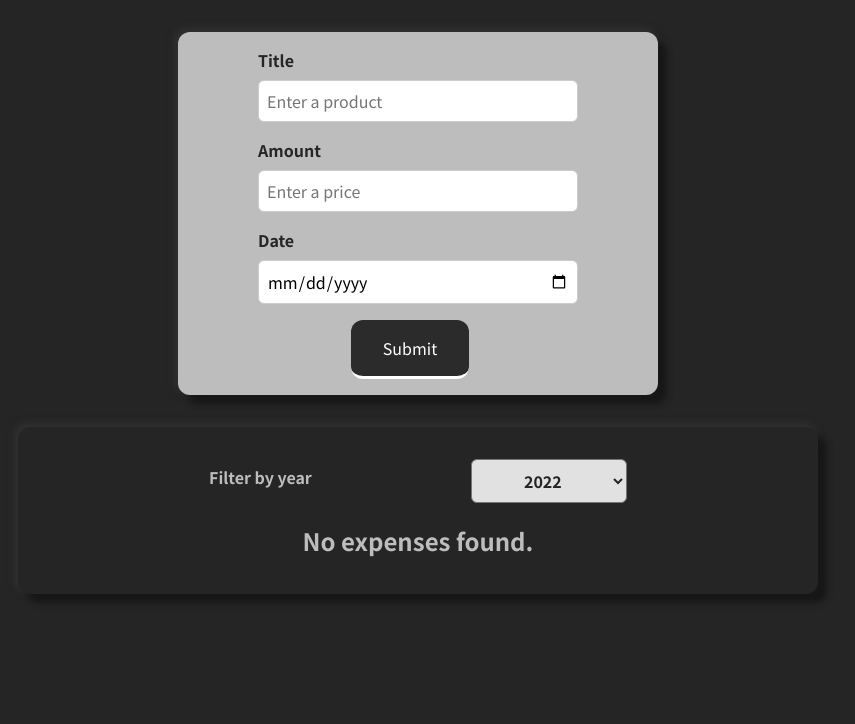
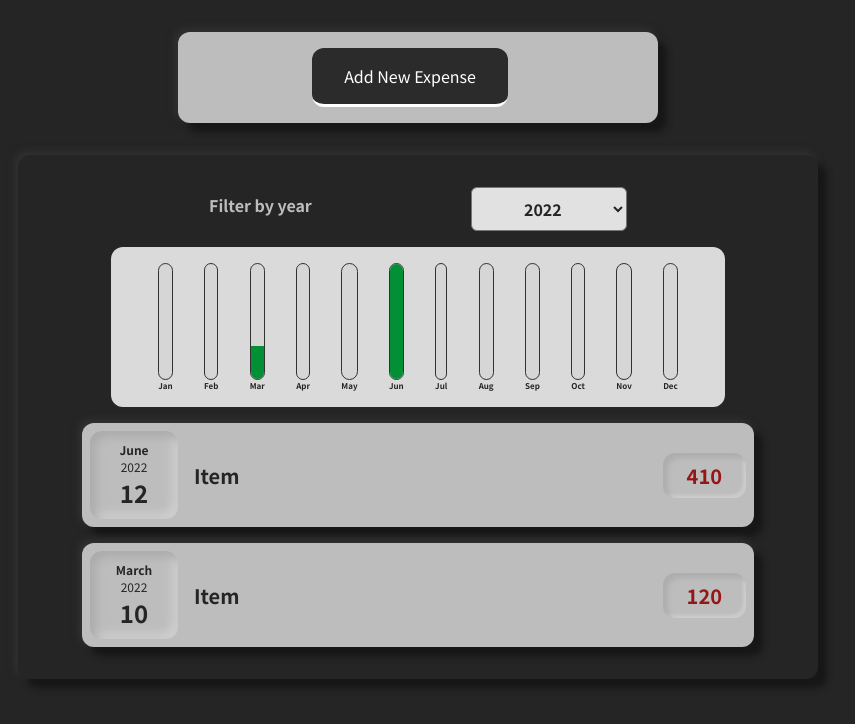
Before and after one commit to Kochipek/ExpenseTracker-ReactJS, a React (Create React App) app: page / in a window 1280 px wide. Shown: the top 724 px of the page, without its empty margins (222-1077 px from the left). Built offline with nearby package versions, Linux system fonts and the light colour scheme.

Commit message:
dynamic price chart added

```diff
--- a/src/App.js
+++ b/src/App.js
@@ -1,30 +1,34 @@
 import React, {useState} from 'react';
 import Expenses from './components/Expenses/Expenses'
 import NewExpense from "./components/NewExpense/NewExpense";
-
-
 const dummyExpenses = [
   {
     id: 'e1',
-    title: 'Toilet Paper',
+    title: 'Item',
     amount: 94.12,
     date: new Date(2020, 7, 14),
   },
   { id: 'e2',
-   title: 'New TV',
+   title: 'Item',
     amount: 799.49,
      date: new Date(2021, 2, 12) },
   {
     id: 'e3',
-    title: 'Car Insurance',
+    title: 'Item',
     amount: 294.67,
-    date: new Date(2021, 2, 28),
+    date: new Date(2019, 2, 28),
   },
   {
     id: 'e4',
-    title: 'New Desk (Wooden)',
-    amount: 450,
-    date: new Date(2021, 5, 12),
+    title: 'Item',
+    amount: 410,
+    date: new Date(2022, 5, 12),
+  },
+  {
+    id: 'e5',
+    title: 'Item',
+    amount: 120,
+    date: new Date(2022, 2, 10),
   },
 ];
 
--- /dev/null
+++ b/src/components/Chart/Chart.css
@@ -0,0 +1,15 @@
+.chart {
+    padding: 1rem;
+    border-radius: 12px;
+    background-color: #dadada;
+    text-align: center;
+    display: flex;
+    justify-content: space-evenly;
+    height: 10rem;
+    width: 80%;
+  }
+
+  .ChartBox{
+    display:flex;
+    justify-content: center;
+  }
--- /dev/null
+++ b/src/components/Chart/Chart.jsx
@@ -0,0 +1,26 @@
+import React from "react";
+import ChartBar from "./ChartBar";
+import "./Chart.css";
+
+
+const Chart = (props) => {
+  const dataPointValues = props.dataPoints.map(dataPoint => dataPoint.value);
+  const totalMaximum = Math.max(...dataPointValues);
+
+  return (
+    <div className = "ChartBox">
+    <div className="chart">
+      {props.dataPoints.map((dataPoint) => (
+        <ChartBar
+        key={dataPoint.label}
+        value={dataPoint.value}
+        maxValue={totalMaximum}
+        label={dataPoint.label}
+        />
+      ))}
+    </div>
+    </div>
+  );
+};
+
+export default Chart;
--- /dev/null
+++ b/src/components/Chart/ChartBar.css
@@ -0,0 +1,30 @@
+.chart-bar {
+    height: 100%;
+    display: flex;
+    flex-direction: column;
+    align-items: center;
+  }
+
+  .chart-bar__inner {
+    height: 100%;
+    width: 100%;
+    border: 1px solid #313131;
+    border-radius: 12px;
+    background-color: #d6d6d6;
+    overflow: hidden;
+    display: flex;
+    flex-direction: column;
+    justify-content: flex-end;
+  }
+
+  .chart-bar__fill {
+    background-color: #028f36;
+    width: 100%;
+    transition: all 0.3s ease-out;
+  }
+
+  .chart-bar__label {
+    font-weight: bold;
+    font-size: 0.5rem;
+    text-align: center;
+  }
--- /dev/null
+++ b/src/components/Chart/ChartBar.jsx
@@ -0,0 +1,25 @@
+import React from "react";
+
+import "./ChartBar.css";
+
+const ChartBar = (props) => {
+  let barFillHeight = "0%";
+
+  if (props.maxValue > 0) {
+    barFillHeight = Math.round((props.value / props.maxValue) * 100) + "%";
+  }
+
+  return (
+    <div className="chart-bar">
+      <div className="chart-bar__inner">
+        <div
+          className="chart-bar__fill"
+          style={{ height: barFillHeight }}
+        ></div>
+      </div>
+      <div className="chart-bar__label">{props.label}</div>
+    </div>
+  );
+};
+
+export default ChartBar;
--- a/src/components/Expenses/ExpenseItem.css
+++ b/src/components/Expenses/ExpenseItem.css
@@ -38,7 +38,7 @@
   font-weight: bold;
   color: rgb(148, 23, 23);
   border-radius: 12px;
-  border-radius: 12px;
+  padding: 10px;
   background: #bdbdbd;
   box-shadow: inset 5px 5px 5px #aeaeae,
               inset -3px -3px 3px #cccccc;
--- a/src/components/Expenses/Expenses.jsx
+++ b/src/components/Expenses/Expenses.jsx
@@ -3,9 +3,10 @@
 import Card from "../UI/card";
 import ExpensesFilter from "./ExpensesFilter";
 import ExpensesList from "./ExpensesList";
+import ExpensesChart from "./ExpensesChart";
 
 const Expenses = (props) => {
-  const [filteredYear, setFilterYear] = useState();
+  const [filteredYear, setFilterYear] = useState('2022');
   //creating handler
   const filterChangeHandler = (selectedYear) => {
     setFilterYear(selectedYear);
@@ -22,8 +23,10 @@
           selected={filteredYear}
           onChangeYear={filterChangeHandler}
         />
+      <ExpensesChart expenses={filteredExpenses}/>
         <ExpensesList items={filteredExpenses} />
       </Card>
+
     </div>
   );
 };
--- /dev/null
+++ b/src/components/Expenses/ExpensesChart.jsx
@@ -0,0 +1,28 @@
+import React from 'react'
+import Chart from '../Chart/Chart'
+
+const ExpensesChart = (props) => {
+    const chartDataPoints = [
+    {label: 'Jan', value: 0},
+    {label: 'Feb', value: 0},
+    {label: 'Mar', value: 0},
+    {label: 'Apr', value: 0},
+    {label: 'May', value: 0},
+    {label: 'Jun', value: 0},
+    {label: 'Jul', value: 0},
+    {label: 'Aug', value: 0},
+    {label: 'Sep', value: 0},
+    {label: 'Oct', value: 0},
+    {label: 'Nov', value: 0},
+    {label: 'Dec', value: 0},
+    ];
+
+
+    for(const expense of props.expenses) {
+        const expenseMonth = expense.date.getMonth();
+        chartDataPoints[expenseMonth].value += expense.amount;
+    }
+return <Chart dataPoints={chartDataPoints} />
+}
+
+export default ExpensesChart;
--- a/src/components/NewExpense/ExpenseForm.jsx
+++ b/src/components/NewExpense/ExpenseForm.jsx
@@ -2,7 +2,7 @@
 import React, { useState } from "react";
 
 const ExpenseForm = (props) => {
-  //method1
+
   const[enteredTitle,setEnteredTitle] = useState('');
   const[enteredPrice,setEnteredPrice] = useState('');
   const[enteredDate,setEnteredDate] = useState('');
@@ -28,7 +28,7 @@
 
     const expenseData = {
       title: enteredTitle,
-      amount: enteredPrice,
+      amount: +enteredPrice,
       date: new Date(enteredDate)
     };
     //clearing inputs after form submission
@@ -53,7 +53,7 @@
             placeholder="Enter a product"
             value={enteredTitle}
             onChange={titleChangeHandler}
-            required
+
           />
         </div>
       </div>
@@ -68,7 +68,7 @@
             value={enteredPrice}
             placeholder="Enter a price"
             onChange={priceChangeHandler}
-            required
+
           />
         </div>
       </div>
@@ -78,16 +78,17 @@
           <label>Date</label>
           <input
             type="date"
-            min="01-01-2019"
-            max="01-12-2022"
+            min="01.01.2019"
+            max="30.12.2022"
             value={enteredDate}
             onChange={dateChangeHandler}
-            required
+
           />
         </div>
       </div>
       <div className="new-expense__actions">
-        <button type="submit">Submit</button>
+      <button type="submit">Submit</button>
+     <button type="button" onClick={props.onCancel}>Close</button>
       </div>
     </form>
   );
--- a/src/components/NewExpense/NewExpense.jsx
+++ b/src/components/NewExpense/NewExpense.jsx
@@ -1,9 +1,13 @@
 import "./NewExpense.css";
 import ExpenseForm from "./ExpenseForm";
 import Card from "../UI/card";
+import React, { useState } from "react";
 
 
 const NewExpense = (props) => {
+
+
+
     const saveExpenseDataHandler = (enteredExpenseData) => {
       const expenseData = {
         ...enteredExpenseData,
@@ -13,13 +17,21 @@
         props.onAddExpense(expenseData);
 
     };
+    const [isEditing,setIsEditing] = useState(false);
+    const startOpeningHandler = () => {
+      setIsEditing(true);
+    }
 
+  const startClosingHandler =() => {
+      setIsEditing(false);
+  }
 
   return (
     <Card className="new-expense">
-      <ExpenseForm onSaveExpenseData={saveExpenseDataHandler} />
+     {!isEditing &&<button onClick={startOpeningHandler}> Add New Expense</button>}
+     {isEditing && <ExpenseForm onSaveExpenseData={saveExpenseDataHandler} onCancel={startClosingHandler} />}
     </Card>
   );
-};
 
+  };
 export default NewExpense;
--- a/src/components/UI/card.css
+++ b/src/components/UI/card.css
@@ -4,5 +4,4 @@
 background: #252525;
 box-shadow:  9px 9px 6px #171717,
              -3px -3px 9px #333333;
-
 };
```
